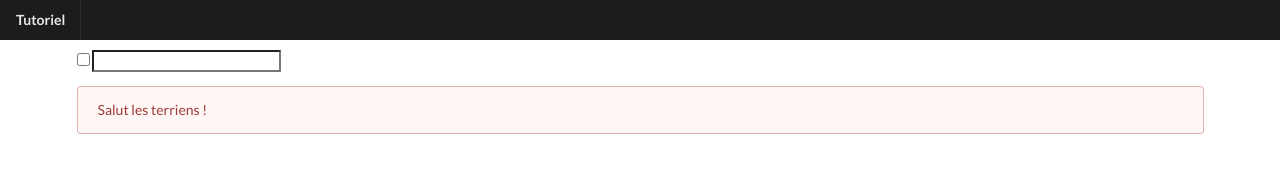
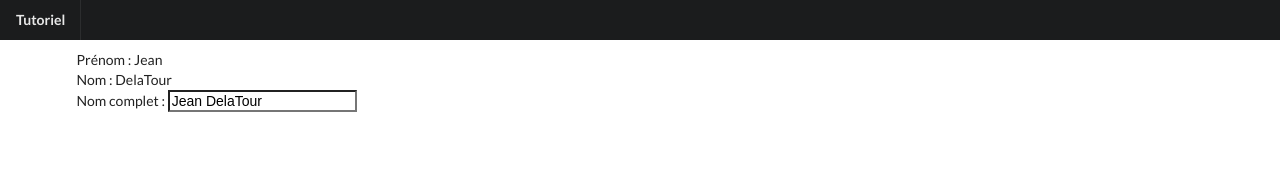
Before and after one commit to BlackLotus74/Exercices_JAVASCRIPT, a plain HTML site: page TUTO_Vue.js_grafikart/index.html in a window 1280 px wide. Drawn offline with nearby package versions, Linux system fonts and the light colour scheme.

Commit message:
commit 24/01/2020 suite v02

```diff
--- a/TUTO_Vue.js_grafikart/app3.js
+++ b/TUTO_Vue.js_grafikart/app3.js
@@ -1,15 +1,32 @@
 let vm = new Vue({
     el: '#app3',
     data: {
-        success: false,
-        message: ''
+        /*success: false,
+        message: '',*/
+        firstname: 'Jean',
+        lastname: 'DelaTour'
     },
-    computed: {  //gros avantage sur performances /!\ - met en "cache" les valeurs (methode computed) par defaut que des geter - on ne peut pas redefinir variable cls
-        cls: function(){
 
-            console.log('cls called')
+    computed: { //gros avantage sur performances /!\ - met en "cache" les valeurs (methode computed) par defaut que des geter - on ne peut pas redefinir variable cls
+        fullName: {
+            get: function () {
+                return this.firstname + ' ' + this.lastname
+            },
 
-            return this.success === true ? 'success' : 'error'
+            set: function (value) {
+                console.log(value)
+                let parts = value.split(' ')
+                this.firstname = parts[0]
+                this.lastname = parts[1]
+            }
         }
     }
+
+    /*cls: function(){
+
+        console.log('cls called')
+
+        return this.success === true ? 'success' : 'error'
+    }*/
+
 })
--- a/TUTO_Vue.js_grafikart/index.html
+++ b/TUTO_Vue.js_grafikart/index.html
@@ -1,19 +1,21 @@
 <!DOCTYPE html>
 <html lang="en">
+
 <head>
     <meta charset="UTF-8">
     <meta name="viewport" content="width=device-width, initial-scale=1.0">
     <title>Vue.js tuto grafikart</title>
-    <link rel="stylesheet" href="https://cdnjs.cloudflare.com/ajax/libs/semantic-ui/2.4.1/semantic.css"></link>
+    <link rel="stylesheet" href="https://cdnjs.cloudflare.com/ajax/libs/semantic-ui/2.4.1/semantic.css">
+    </link>
 
     <style>
-        .main.container{
+        .main.container {
             padding-top: 50px;
         }
-
     </style>
 
 </head>
+
 <body>
     <div class="ui inverted fixed menu">
         <div class="header item">Tutoriel</div>
@@ -21,16 +23,19 @@
 
     <div class="ui main container" id="app3">
 
-        <input type="checkbox" v-model="success">
-
+        <p>
+            Prénom : {{ firstname }}<br>
+            Nom : {{ lastname }}<br>
+            Nom complet : <input type="text" v-model="fullName">
+        </p>
+        <!--<input type="checkbox" v-model="success">
         <input type="text" v-model="message">
 
         {{ message }}
 
         <div class="ui message" :class="cls">
-
             Salut les terriens !
-        </div>
+        </div>-->
 
         <!--{{ seconds }}
 
@@ -49,9 +54,9 @@
 
         <div class="ui success message" v-if="success">   <!-- v-if ou v-show   v-if supp de l html , v-show=false = display: none -->
 
-            <!--<i class="close icon" @click="close"></i>  <!-- raccourci v-on: -> @-->
+        <!--<i class="close icon" @click="close"></i>  <!-- raccourci v-on: -> @-->
 
-            <!--<p>{{ message }}</p>
+        <!--<p>{{ message }}</p>
         </div>
 
         <div class="ui message" :class="{success:success, error:!success}"></div>
@@ -69,4 +74,5 @@
     <script src="app3.js"></script>
 
 </body>
+
 </html>
```
